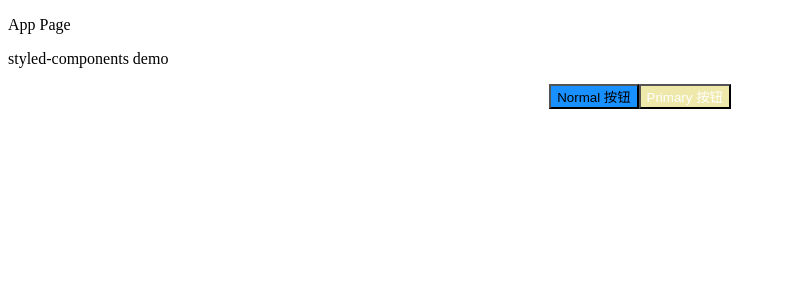
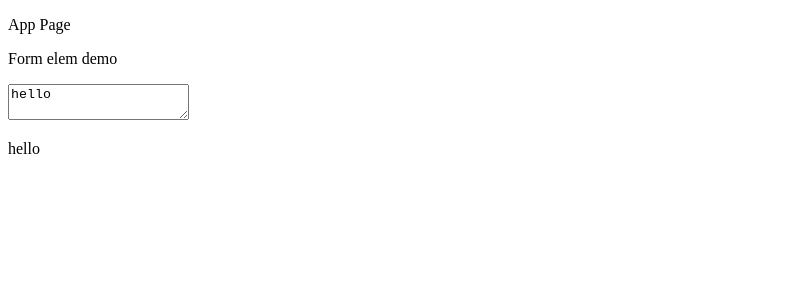
Before and after one commit to yinxi0607/wenjuanxing, a React (Vite) app: page / in a window 1280 px wide. Shown: the top 300 px of the page, without its empty margins (0-786 px from the left). Built offline with nearby package versions, Linux system fonts and the light colour scheme.

Commit message:
add dangerouslySetInnerHTML

```diff
--- a/src/App.tsx
+++ b/src/App.tsx
@@ -1,5 +1,7 @@
 // import List2 from "./List2.tsx";
-import StyledComponentsDemo from "./StyledComponentsDemo.tsx";
+// import StyledComponentsDemo from "./StyledComponentsDemo.tsx";
+// import {ChangeEvent, useState} from "react";
+import FormElemsDemo from "./FormElemsDemo.tsx";
 // import UseCallbackDemo from "./UseCallbackDemo.tsx";
 // import useTitle from "./hooks/useTitle.ts";
 // import useGetInfo from "./hooks/useGetInfo.ts";
@@ -14,9 +16,17 @@ function App() {
     // useTitle("App pag1e")
     // const {loading,info} = useGetInfo()
     // const {x,y} = useMouse()
+    // const [text,setText] = useState<string>("hello")
+    // function handleChange(event: ChangeEvent<HTMLInputElement>){
+    //     setText(event.target.value)
+    // }
     return (
         <>
             <p>App Page</p>
+            {/*<div>*/}
+            {/*    <input value={text} onChange={handleChange}/>*/}
+            {/*    <button onClick={()=>{console.log(text)}}>打印</button>*/}
+            {/*</div>*/}
             {/*<ClosureTrapDemo/>*/}
             {/*<p>*/}
             {/*    {loading? "加载中。。": info}*/}
@@ -27,7 +37,8 @@ function App() {
             {/*<UseRefDemo/>*/}
             {/*<UseMemoDemo/>*/}
             {/*<UseCallbackDemo/>*/}
-            <StyledComponentsDemo/>
+            {/*<StyledComponentsDemo/>*/}
+            <FormElemsDemo/>
         </>
 
     )
--- /dev/null
+++ b/src/FormElemsDemo.tsx
@@ -0,0 +1,20 @@
+import {ChangeEvent, FC, useState} from 'react';
+
+const FormElemsDemo: FC = () => {
+    const [text,setText] = useState<string>("hello")
+    function handleChange(event: ChangeEvent<HTMLTextAreaElement>){
+        setText(event.target.value)
+    }
+    function genHtml(){
+        return {__html: text.replaceAll("\n","<br/>")}
+    }
+    return (
+        <div>
+            <p>Form elem demo</p>
+            <textarea value={text} onChange={handleChange}></textarea>
+            <p dangerouslySetInnerHTML={genHtml()}></p>
+        </div>
+    );
+};
+
+export default FormElemsDemo;
```
